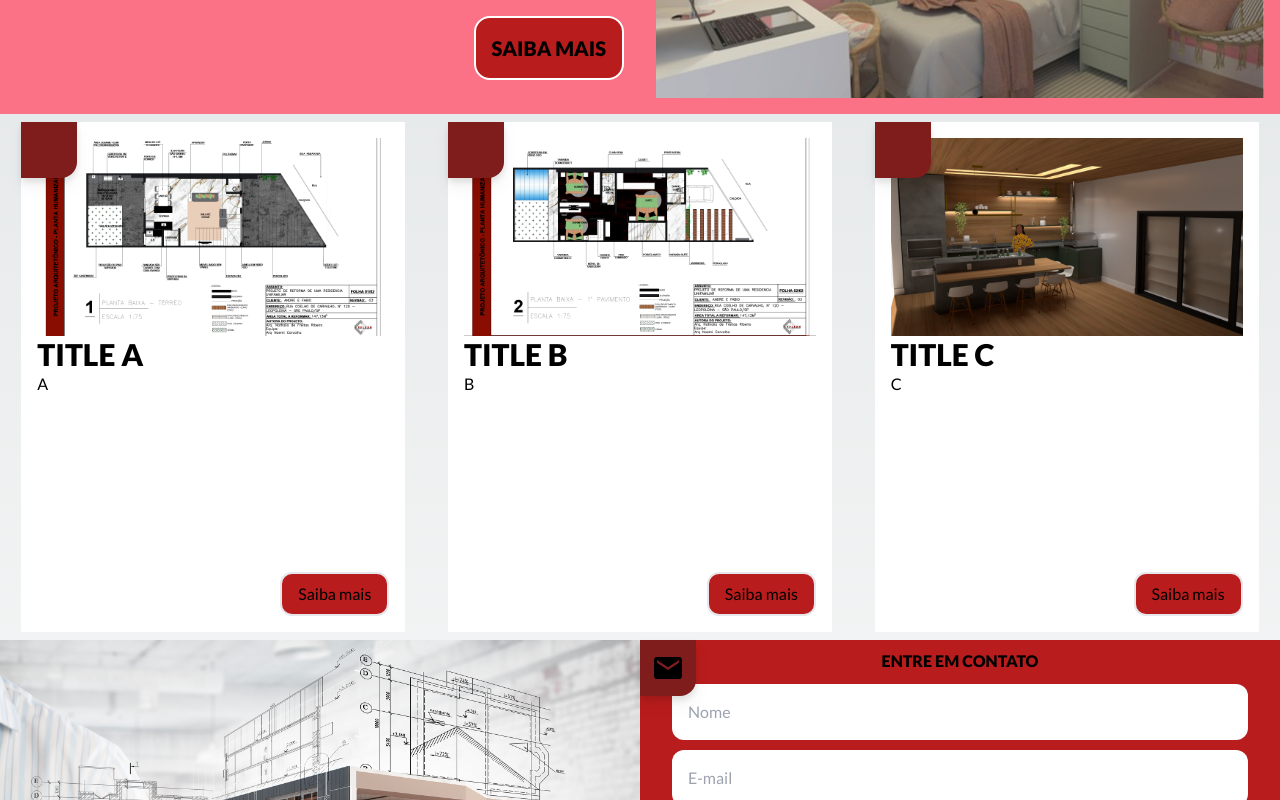
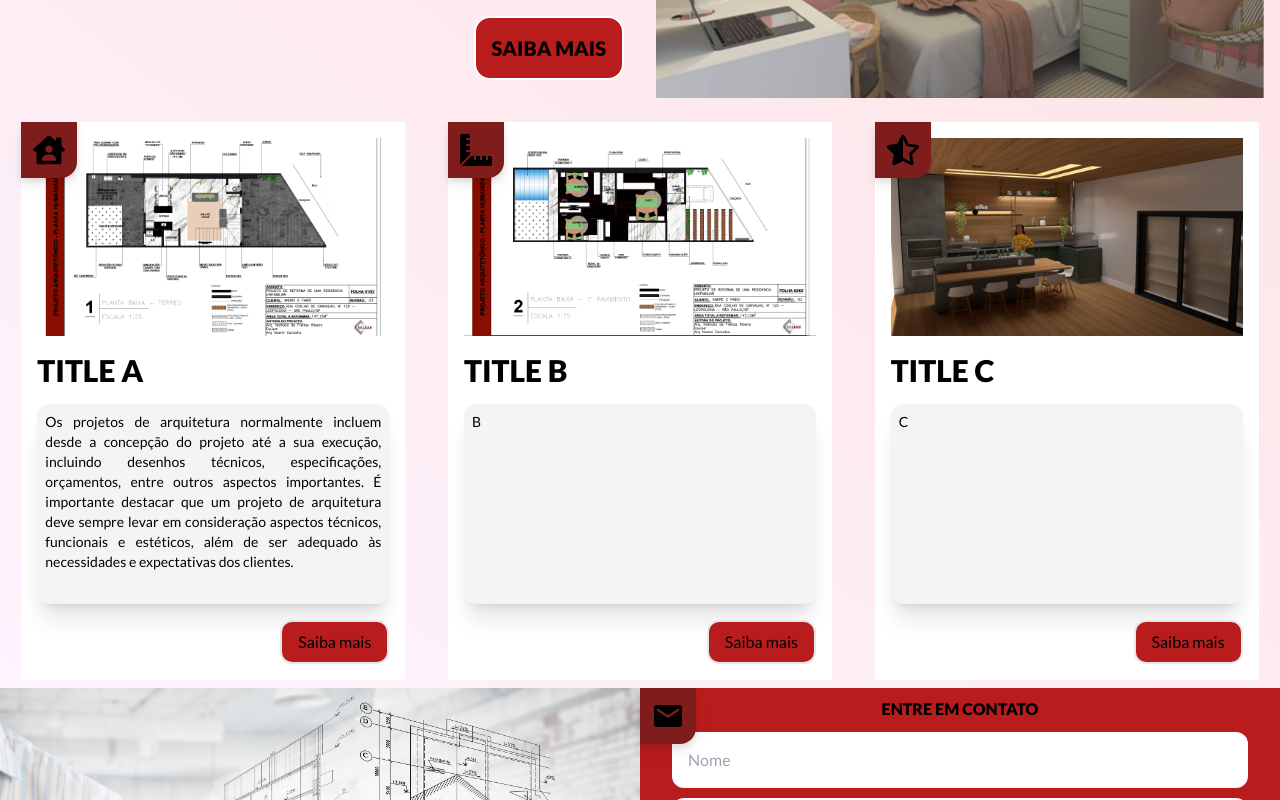
Before and after one commit to frraphael/pflexh, a Next.js app: page / in a window 1280 px wide. Shown: the part 740-1540 px from the top of the page. Built offline with nearby package versions, Linux system fonts and the light colour scheme.

Commit message:
update: finalização da tela de cards

```diff
--- a/package.json
+++ b/package.json
@@ -23,6 +23,7 @@
     "eslint": "^8",
     "eslint-config-next": "14.2.3",
     "postcss": "^8",
+    "tailwind-scrollbar": "^3.1.0",
     "tailwindcss": "^3.4.1",
     "typescript": "^5"
   }
--- /dev/null
+++ b/src/app/components/Modal.tsx
@@ -0,0 +1,30 @@
+// components/Modal.js
+import { useEffect } from 'react';
+
+const Modal = ({ isOpen, onClose, children }: any) => {
+    useEffect(() => {
+        if (isOpen) {
+            document.body.style.overflow = 'hidden';
+        } else {
+            document.body.style.overflow = 'auto';
+        }
+    }, [isOpen]);
+
+    if (!isOpen) return null;
+
+    return (
+        <div className="fixed inset-0 flex items-center justify-center bg-black bg-opacity-50 z-50">
+            <div className="bg-white p-6 rounded-lg shadow-lg w-full max-w-lg relative">
+                <button
+                    onClick={onClose}
+                    className="absolute top-2 right-2 text-gray-600 hover:text-gray-800"
+                >
+                    ✕
+                </button>
+                {children}
+            </div>
+        </div>
+    );
+};
+
+export default Modal;
--- a/src/app/components/Navbar.tsx
+++ b/src/app/components/Navbar.tsx
@@ -12,7 +12,7 @@ const links = [
 
 export default function Navbar() {
   return (
-    <nav className='mx-auto flex z-20'>
+    <nav className='mx-auto flex z-10'>
         <div className='bg-red-700 p-2 rounded-br-xl md:p-4 md:rounded-br-3xl'>
             <h1 className='text-2xl font-black tracking-widest md:text-3xl'>PFLEXH</h1>
             <h2 className='text-nowrap text-xs md:text-lg'>Projetos Flexíveis Humanizados</h2>
--- a/src/app/components/projects/Cards.tsx
+++ b/src/app/components/projects/Cards.tsx
@@ -1,28 +1,52 @@
 import Image from "next/image";
 import Category from "../category/Category";
+import { IconType } from "react-icons";
+import React from "react";
 
-const ProjectCards = ({
-  cards,
-}: {
-  cards: {
-    icon: string;
-    title: string;
-    text: string;
-    image: string;
-    alt_text: string;
-  }[];
-}) => {
+interface CardProps {
+  icon: IconType;
+  title: string;
+  text: string;
+  image: string;
+  alt_text: string;
+}
+
+interface Cards {
+  cards: CardProps[];
+}
+
+const ProjectCards: React.FC<Cards> = ({ cards }) => {
   return (
     <>
       {cards.map((card) => (
         <div className="relative w-[30vw] bg-white m-2">
-          <div className="p-4 flex flex-col">
-            <Category></Category>
+          <div className="p-4 flex flex-col gap-4">
+            <Category><card.icon className="size-8" /></Category>
             <Image src={card.image} width={400} height={200} alt="card" />
             <h2 className="text-black text-3xl font-black uppercase">
               {card.title}
             </h2>
-            <p className="h-[200px] overflow-hidden text-black">{card.text}</p>
+            <p
+              className="
+            rounded-xl
+            p-2
+            h-[200px]
+            overflow-scroll
+            text-black
+            text-sm
+            text-justify
+            scrollbar-thin
+            scrollbar-thumb-rounded-full
+            scrollbar-track-rounded-full
+            scrollbar-corner-rounded-full
+            scrollbar-thumb-red-700
+            scrollbar-track-zinc-100
+            bg-zinc-100
+            shadow-xl
+            "
+            >
+              {card.text}
+            </p>
             <button className="bg-red-700 py-2 px-4 rounded-xl self-end border-2 hover:text-red-700 hover:bg-white hover:border-red-700">
               Saiba mais
             </button>
--- a/src/app/page.tsx
+++ b/src/app/page.tsx
@@ -2,6 +2,8 @@ import React from "react";
 import Carousel from "./components/projects/Carousel";
 import Image from "next/image";
 import ProjectCards from "./components/projects/Cards";
+import { FaRulerCombined, FaHouseUser, FaStarHalfAlt } from "react-icons/fa";
+
 
 const DATA = [
   { image: "/carousel1.png" },
@@ -10,21 +12,21 @@ const DATA = [
 ];
 const TEXT = [
   {
-    icon: '<IoMdHome />',
+    icon: FaHouseUser  ,
     title: "title a",
-    text: "A",
+    text: "Os projetos de arquitetura normalmente incluem desde a concepção do projeto até a sua execução, incluindo desenhos técnicos, especificações, orçamentos, entre outros aspectos importantes. É importante destacar que um projeto de arquitetura deve sempre levar em consideração aspectos técnicos, funcionais e estéticos, além de ser adequado às necessidades e expectativas dos clientes.",
     image: "/arqui1.png",
     alt_text: "aa",
   },
   {
-    icon: "b",
+    icon: FaRulerCombined,
     title: "title b",
     text: "B",
     image: "/arqui2.png",
     alt_text: "bb",
   },
   {
-    icon: "c",
+    icon: FaStarHalfAlt ,
     title: "title c",
     text: "C",
     image: "/cozinha.png",
@@ -35,15 +37,15 @@ const TEXT = [
 export default function HomePage() {
   return (
     <>
-      <section
+      <section id="banner"
         className="items-center  top-0 left-0 w-full h-96 overflow-hidden"
-        id="header"
+
       >
         <div className="absolute -z-10 opacity-20 bg-red-700 w-full h-full top-0 left-0"></div>
-        <Image className="-z-20 " src={"/buildings.png"} fill alt={"banner"} />
+        <Image className="-z-20" src={"/buildings.png"} fill alt={"banner"} />
       </section>
-      <section id="projects">
-        <div className="flex bg-rose-400">
+      <section id="projects"  className="bg-gradient-to-tr from-fuchsia-50 to-red-100">
+        <div className="flex">
           <div className=" max-w-[50vw] p-4 flex flex-col justify-around">
             <h2 className="text-red-700 font-black uppercase  text-right">
               Áreas de atuação
@@ -65,6 +67,9 @@ export default function HomePage() {
           <ProjectCards cards={TEXT} />
         </div>
       </section>
+      <section id="">
+
+      </section>
     </>
   );
 }
--- a/tailwind.config.ts
+++ b/tailwind.config.ts
@@ -15,6 +15,6 @@ const config: Config = {
       },
     },
   },
-  plugins: [],
+  plugins: [require('tailwind-scrollbar')({ nocompatible: true }),],
 };
 export default config;
```
Also changed, not shown: 1 other file (tests, documents, lock files or other folders).
